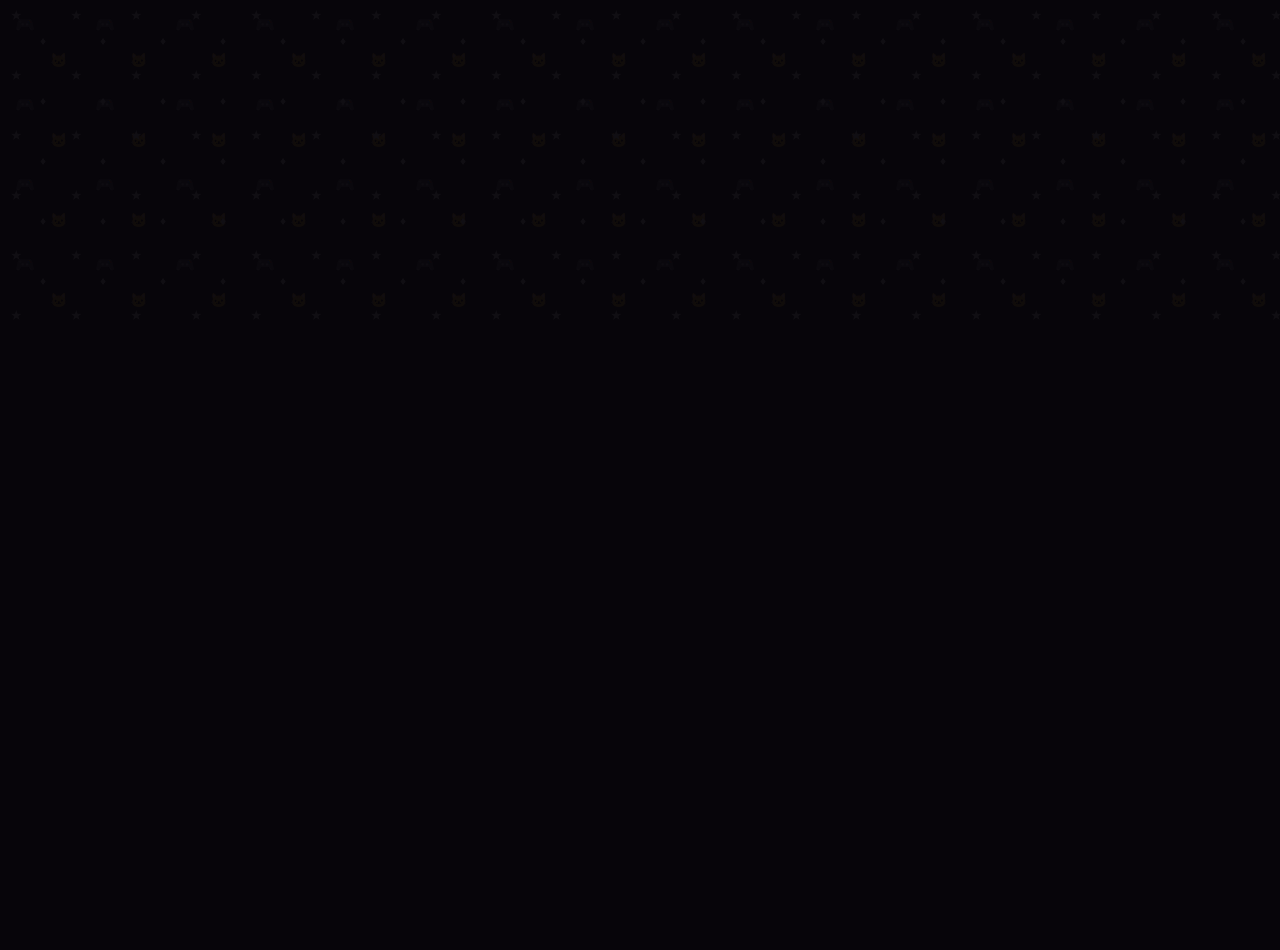
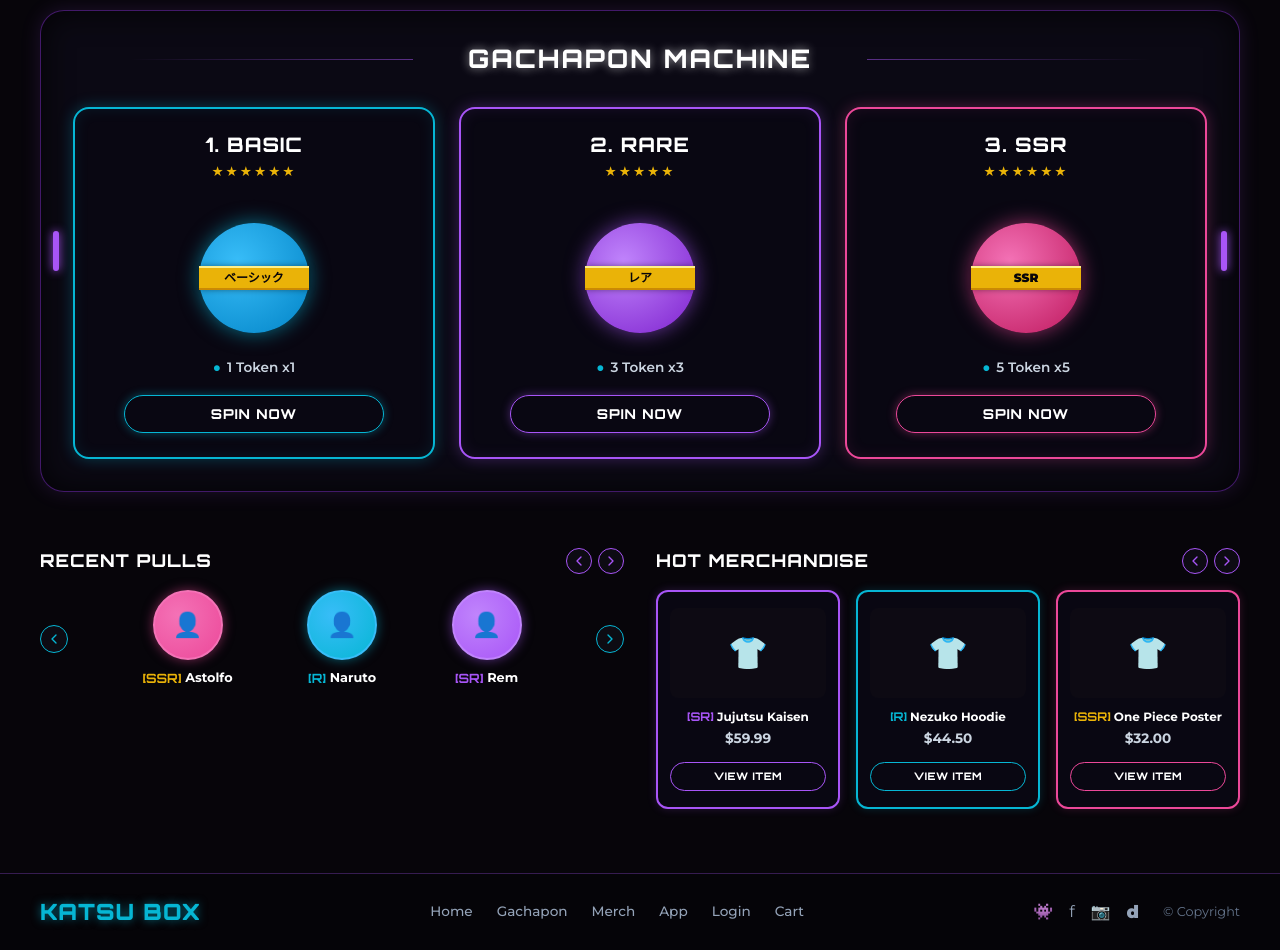
Before and after one commit to KatsuBox/katsubox-client, a React (Vite) app: page / in a window 1280 px wide. Shown: the part 480-1430 px from the top of the page. Before the commit the page ends 800 px from the top, so only its background shows below. Built offline with nearby package versions, Linux system fonts and the light colour scheme.

Commit message:
feat: compose complete app layout and fix type imports

```diff
--- /dev/null
+++ b/src/App.module.css
@@ -0,0 +1,38 @@
+.appWrapper {
+  min-height: 100vh;
+  display: flex;
+  flex-direction: column;
+  background-color: var(--color-bg);
+}
+
+.mainContent {
+  flex: 1;
+  display: flex;
+  flex-direction: column;
+  gap: 1.5rem;
+}
+
+.bottomRowSection {
+  padding: 0 1.5rem 2rem;
+  display: flex;
+  justify-content: center;
+}
+
+.bottomRowContainer {
+  max-width: var(--container-max);
+  width: 100%;
+  display: grid;
+  grid-template-columns: 1fr 1fr;
+  gap: 2rem;
+}
+
+.recentPullsWrapper, .hotMerchWrapper {
+  width: 100%;
+}
+
+@media (max-width: 900px) {
+  .bottomRowContainer {
+    grid-template-columns: 1fr;
+    gap: 2.5rem;
+  }
+}
--- a/src/App.tsx
+++ b/src/App.tsx
@@ -1,12 +1,35 @@
-import './App.css'
+import React from 'react';
+import { Header } from './components/Header/Header';
+import { Banner } from './components/Banner/Banner';
+import { GachaponMachineSection } from './components/GachaponMachine/GachaponMachine';
+import { RecentPulls } from './components/RecentPulls/RecentPulls';
+import { HotMerch } from './components/HotMerch/HotMerch';
+import { Footer } from './components/Footer/Footer';
+import styles from './App.module.css';
 
-function App() {
+const App: React.FC = () => {
   return (
-    <div className="app">
-      <h1>KATSU BOX</h1>
-      <p>Coming soon...</p>
+    <div className={styles.appWrapper}>
+      <Header />
+      <main className={styles.mainContent}>
+        <Banner />
+        <GachaponMachineSection />
+
+        {/* Lower Row: Recent Pulls + Hot Merch */}
+        <section className={styles.bottomRowSection}>
+          <div className={styles.bottomRowContainer}>
+            <div className={styles.recentPullsWrapper}>
+              <RecentPulls />
+            </div>
+            <div className={styles.hotMerchWrapper}>
+              <HotMerch />
+            </div>
+          </div>
+        </section>
+      </main>
+      <Footer />
     </div>
-  )
-}
+  );
+};
 
-export default App
+export default App;
--- a/src/components/Footer/Footer.tsx
+++ b/src/components/Footer/Footer.tsx
@@ -1,5 +1,4 @@
 import React from 'react';
-import { Twitch, Facebook, Instagram } from 'lucide-react';
 import styles from './Footer.module.css';
 
 export const Footer: React.FC = () => {
@@ -26,13 +25,13 @@
         <div className={styles.rightSection}>
           <div className={styles.socialIcons}>
             <a href="#twitch" className={styles.iconLink} aria-label="Twitch">
-              <Twitch size={16} />
+              <span className={styles.socialText}>👾</span>
             </a>
             <a href="#facebook" className={styles.iconLink} aria-label="Facebook">
-              <Facebook size={16} />
+              <span className={styles.socialText}>f</span>
             </a>
             <a href="#instagram" className={styles.iconLink} aria-label="Instagram">
-              <Instagram size={16} />
+              <span className={styles.socialText}>📷</span>
             </a>
             <a href="#tiktok" className={styles.iconLink} aria-label="TikTok">
               <span className={styles.tiktokText}>d</span>
--- a/src/components/GachaponMachine/GachaCard.tsx
+++ b/src/components/GachaponMachine/GachaCard.tsx
@@ -1,5 +1,5 @@
 import React from 'react';
-import { GachaMachine } from '../../types/gachapon';
+import type { GachaMachine } from '../../types/gachapon';
 import styles from './GachaponMachine.module.css';
 
 interface GachaCardProps {
--- a/src/components/GachaponMachine/GachaponMachine.tsx
+++ b/src/components/GachaponMachine/GachaponMachine.tsx
@@ -1,5 +1,5 @@
 import React from 'react';
-import { GachaMachine } from '../../types/gachapon';
+import type { GachaMachine } from '../../types/gachapon';
 import { GachaCard } from './GachaCard';
 import styles from './GachaponMachine.module.css';
 
```
